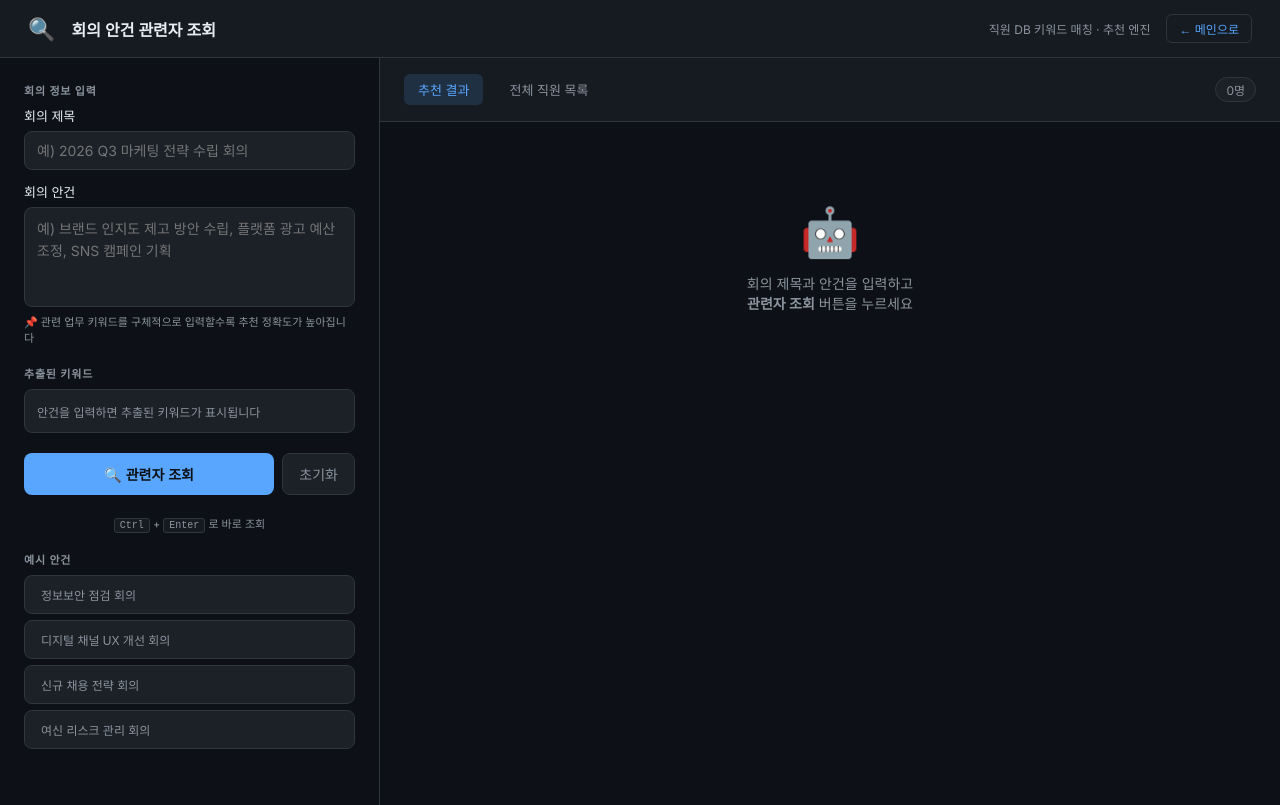
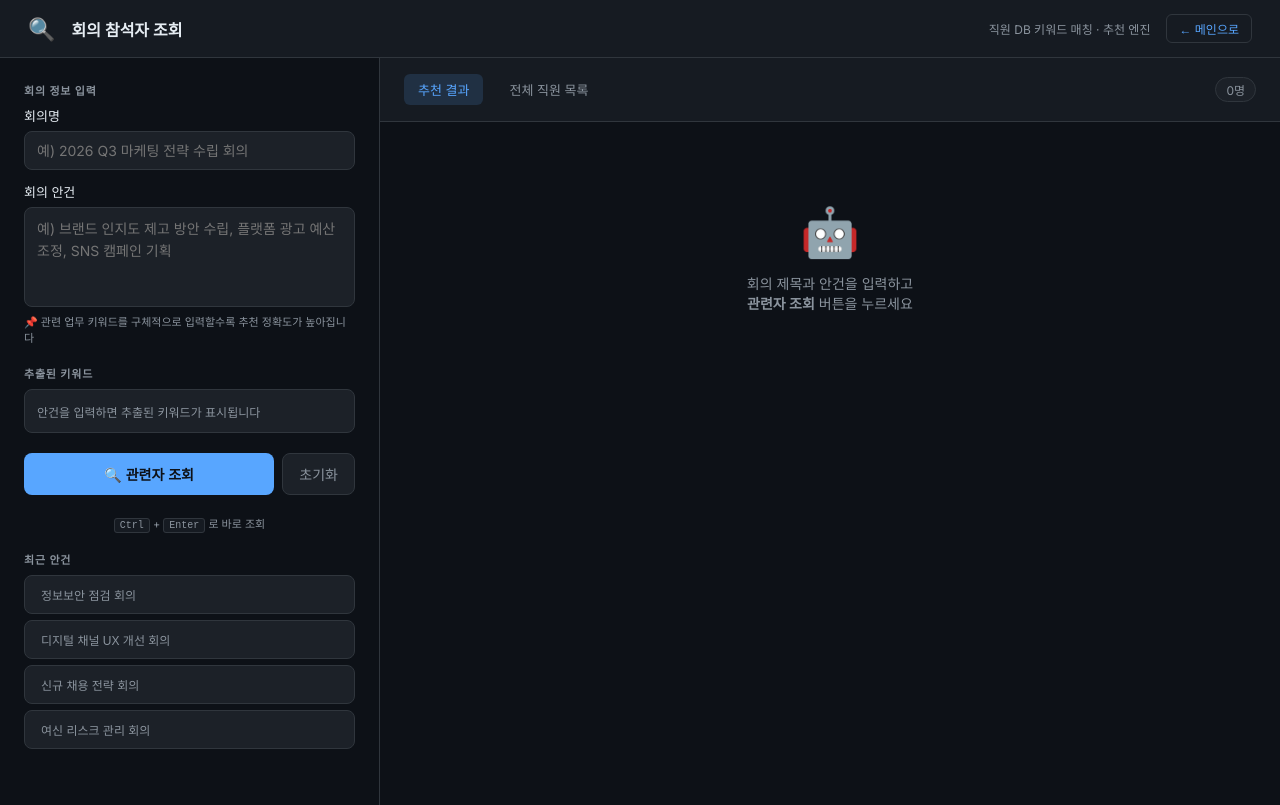
Before and after one commit to SPCHEON74/ai-meeting-coordinator, a website built with Vite: page search.html in a window 1280 px wide. Built offline with nearby package versions, Linux system fonts and the light colour scheme.

Commit message:
fix: search.html 텍스트 레이블 변경 (참석자 조회/회의명/최근 안건)

```diff
--- a/search.html
+++ b/search.html
@@ -3,7 +3,7 @@
 <head>
   <meta charset="UTF-8" />
   <meta name="viewport" content="width=device-width, initial-scale=1.0" />
-  <title>회의 안건 관련자 조회 · AI Meeting Coordinator</title>
+  <title>회의 참석자 조회 · AI Meeting Coordinator</title>
   <link rel="preconnect" href="https://fonts.googleapis.com">
   <link href="https://fonts.googleapis.com/css2?family=Inter:wght@400;500;600;700&family=JetBrains+Mono:wght@400;500&display=swap" rel="stylesheet">
   <style>
@@ -366,7 +366,7 @@
 
 <header class="header">
   <span class="header-icon">🔍</span>
-  <span class="header-title">회의 안건 관련자 조회</span>
+  <span class="header-title">회의 참석자 조회</span>
   <span class="header-sub">직원 DB 키워드 매칭 · 추천 엔진</span>
   <a class="back-link" href="/">← 메인으로</a>
 </header>
@@ -379,7 +379,7 @@
     <div>
       <div class="section-label">회의 정보 입력</div>
       <div class="input-group" style="margin-bottom:12px">
-        <label for="inp-title">회의 제목</label>
+        <label for="inp-title">회의명</label>
         <input id="inp-title" type="text" placeholder="예) 2026 Q3 마케팅 전략 수립 회의" />
       </div>
       <div class="input-group">
@@ -404,7 +404,7 @@
 
     <!-- 예시 버튼 -->
     <div>
-      <div class="section-label">예시 안건</div>
+      <div class="section-label">최근 안건</div>
       <div style="display:flex;flex-direction:column;gap:6px;">
         <button class="btn-secondary" style="text-align:left;font-size:12px;" data-title="정보보안 점검 회의" data-agenda="개인정보보호 컴플라이언스 점검, 침해사고 대응 체계 수립, 보안 취약점 개선">정보보안 점검 회의</button>
         <button class="btn-secondary" style="text-align:left;font-size:12px;" data-title="디지털 채널 UX 개선 회의" data-agenda="모바일 앱 고객 경험 분석, AI 챗봇 서비스 도입 검토, 데이터 파이프라인 구축">디지털 채널 UX 개선 회의</button>
```
